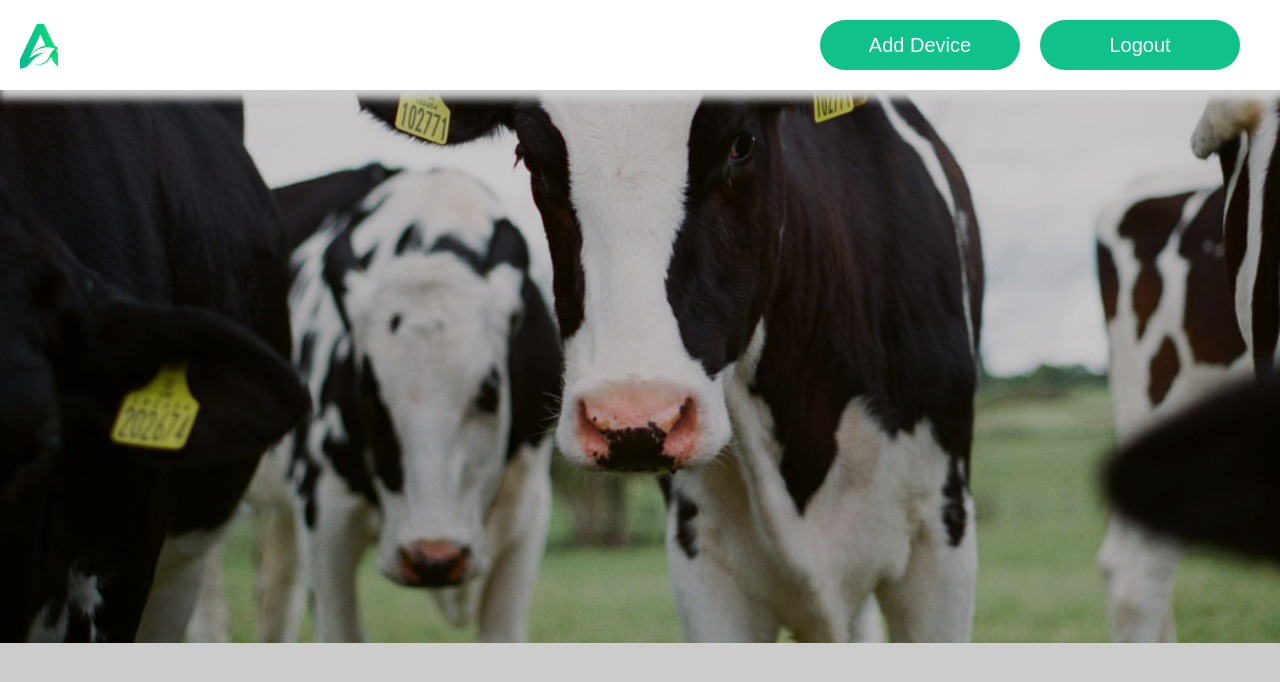
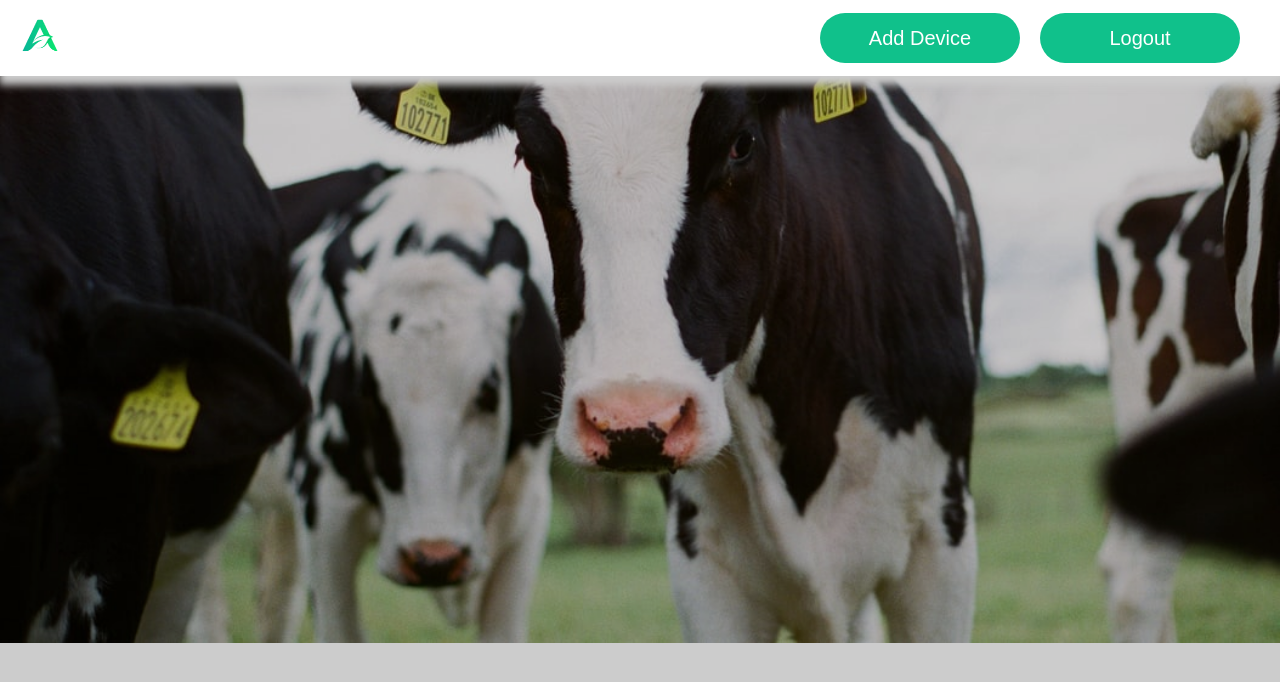
Before and after one commit to DeathSy/thai-agriculture-frontned, a React (Create React App) app: page / in a window 1280 px wide. Shown: the top 682 px of the page. Built offline with nearby package versions, Linux system fonts and the light colour scheme.

Commit message:
EDIT css

```diff
--- a/src/components/Navbar/Logo.js
+++ b/src/components/Navbar/Logo.js
@@ -11,6 +11,7 @@ const BackgroundImage = styled.div`
   position: relative;
   z-index: 11;
   margin-top: 0.5rem;
+  margin-bottom:0.5rem;
   margin-left: 1rem;
 `
 const BackgroundOverylay = styled.div`
@@ -25,7 +26,7 @@ const BackgroundOverylay = styled.div`
   justify-content: center;
   align-items: center;
 `
-function BackgroundBlock ({ src, height = 10, children }) {
+function BackgroundBlock ({ src, height = 7, children }) {
   return (
     <div>
       <BackgroundImage src={src} height={height}>
--- a/src/components/footer/Footer.js
+++ b/src/components/footer/Footer.js
@@ -5,14 +5,14 @@ export const Wrapper = styled.div`
   left: 0;
   bottom: 0;
   width: 100%;
-  height: 20%;
+  height: 10%;
   background-color: #e0e0e0;
   text-align: center;
   color: black;
   display: flex;
   justify-content: center;
   align-items: center;
-  margin-top: 3rem;
+  margin-top: 5rem;
 `
 function Footer () {
   return <Wrapper>Copyrights © AgroGreen 2020. All rights reserved.</Wrapper>
```
